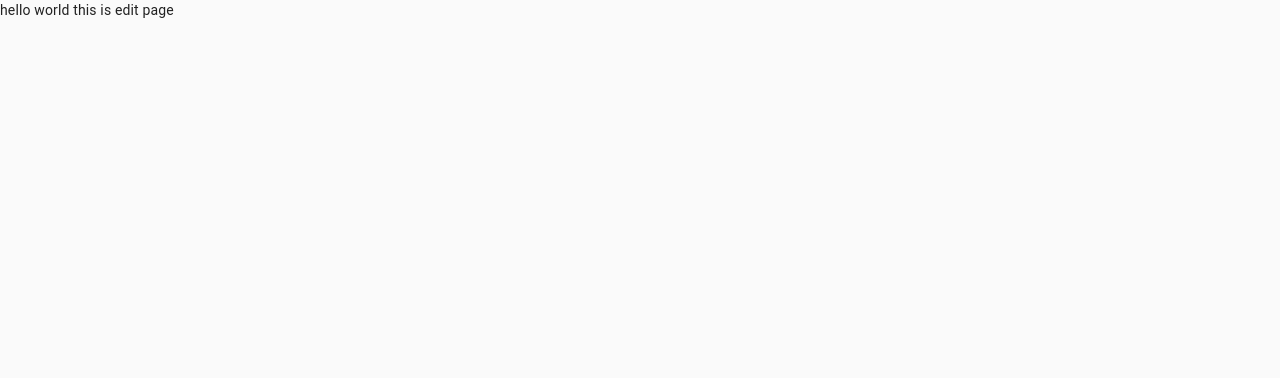
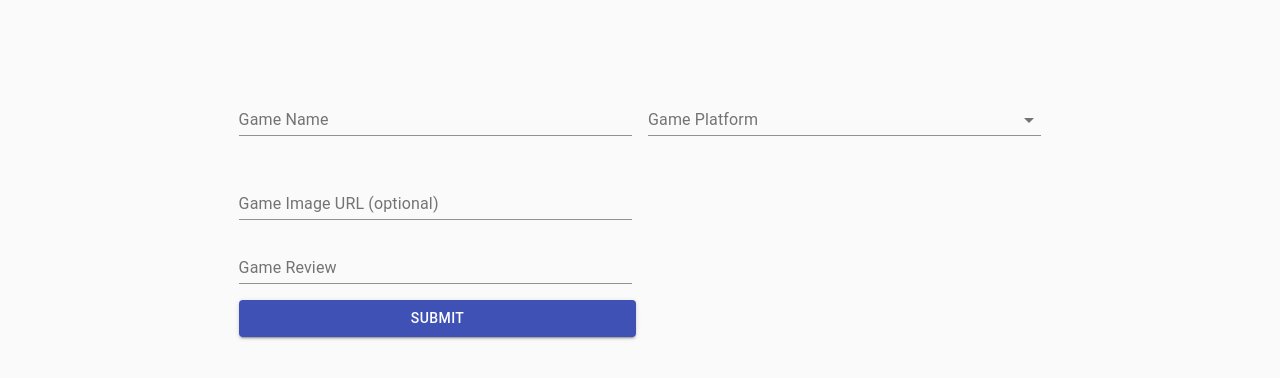
Before and after one commit to justinchoo93/G.Dia, a React app: page /edit/1 in a window 1280 px wide. Shown: the top 378 px of the page. Built offline with nearby package versions, Linux system fonts and the light colour scheme; no server answers.

Commit message:
edit page semi-working

```diff
--- a/client/components/GameEdit.jsx
+++ b/client/components/GameEdit.jsx
@@ -1,7 +1,265 @@
-import React from 'react';
+/* eslint-disable react/jsx-wrap-multilines */
+import React, { useEffect, useState } from 'react';
+import {
+  TextField,
+  Grid,
+  makeStyles,
+  InputLabel,
+  MenuItem,
+  Select,
+  Checkbox,
+  FormGroup,
+  FormControl,
+  FormControlLabel,
+  Button,
+} from '@material-ui/core';
+import axios from 'axios';
 
-const GameEdit = () => {
-  return <div>hello world this is edit page</div>;
+const useStyles = makeStyles((theme) => ({
+  root: {
+    '& > *': {
+      margin: theme.spacing(1),
+      width: '50ch',
+    },
+  },
+  formControl: {
+    margin: theme.spacing(1),
+    minWidth: 50,
+  },
+
+  gridContainer: {
+    paddingTop: '80px',
+  },
+
+  buttonPadding: {
+    paddingRight: '5px',
+    paddingLeft: '5px',
+  },
+}));
+
+const GameEdit = (props) => {
+  const { match } = props;
+  const { params } = match;
+
+  // state
+  const [retrievedGame, setRetrievedGame] = useState({});
+
+  useEffect(() => {
+    const fetchGame = async () => {
+      const result = await axios.get(`/api/edit/${params.id}`);
+      console.log('result.data', result.data);
+      setRetrievedGame(result.data);
+    };
+    fetchGame();
+  }, []);
+
+  const handleInputChange = (e) => {
+    const { name, value } = e.target;
+    switch (name) {
+      case 'gameName':
+        setRetrievedGame({ ...retrievedGame, [name]: value });
+        // console.log(retrievedGame.gameName);
+        break;
+      case 'gamePlatform':
+        setRetrievedGame({ ...retrievedGame, platform: value });
+        // console.log(retrievedGame.platform);
+        break;
+      case 'gameImage':
+        setRetrievedGame({ ...retrievedGame, imageURL: value });
+        break;
+      case 'gameReview':
+        setRetrievedGame({ ...retrievedGame, review: value });
+        break;
+      default:
+        console.log('not working');
+    }
+  };
+
+  // handle genre checks
+  const handleCheckChange = () => {};
+  // make a put request
+  const handleSubmit = (e) => {
+    const { gameName, platform, genre, imageURL, review } = retrievedGame;
+    e.preventDefault();
+    const data = {
+      gameName,
+      platform,
+      genre,
+      imageURL,
+      review,
+    };
+    axios
+      .put(`/api/edit/${params.id}`, data)
+      .then((response) => console.log('response after change', response))
+      .catch((err) => {
+        console.log('submit put request error: ', err);
+      });
+  };
+
+  const classes = useStyles();
+  return (
+    <Grid
+      container
+      className={classes.gridContainer}
+      direction="column"
+      justify="center"
+      alignItems="center"
+    >
+      <form
+        className={classes.root}
+        noValidate
+        autoComplete="off"
+        onSubmit={handleSubmit}
+      >
+        <TextField
+          id="gameName"
+          name="gameName"
+          label="Game Name"
+          value={retrievedGame.gameName}
+          onChange={handleInputChange}
+        />
+        <FormControl className={classes.formControl}>
+          <InputLabel id="GamePlatformLabel">Game Platform</InputLabel>
+          <Select
+            labelId="GamePlatformLabel"
+            id="gamePlatform"
+            name="gamePlatform"
+            value={retrievedGame.platform || ''}
+            onChange={handleInputChange}
+          >
+            <MenuItem value="PC">PC</MenuItem>
+            <MenuItem value="PS4">PS4</MenuItem>
+            <MenuItem value="XBox One">XBox One</MenuItem>
+            <MenuItem value="Nintendo Switch">Nintendo Switch</MenuItem>
+          </Select>
+        </FormControl>
+        <br />
+
+        {/* <FormGroup row>
+          <FormControlLabel
+            control={
+              <Checkbox
+                checked={retrievedGame.genre.action}
+                onChange={handleCheckChange}
+                name="action"
+                color="primary"
+              />
+            }
+            label="Action"
+          />
+          <FormControlLabel
+            control={
+              <Checkbox
+                checked={retrievedGame.genre.adventure}
+                onChange={handleCheckChange}
+                name="adventure"
+                color="primary"
+              />
+            }
+            label="Adventure"
+          />
+          <FormControlLabel
+            control={
+              <Checkbox
+                checked={retrievedGame.genre.mmorpg}
+                onChange={handleCheckChange}
+                name="mmorpg"
+                color="primary"
+              />
+            }
+            label="MMORPG"
+          />
+          <FormControlLabel
+            control={
+              <Checkbox
+                checked={retrievedGame.genre.strategy}
+                onChange={handleCheckChange}
+                name="strategy"
+                color="primary"
+              />
+            }
+            label="Strategy"
+          />
+          <FormControlLabel
+            control={
+              <Checkbox
+                checked={retrievedGame.genre.puzzle}
+                onChange={handleCheckChange}
+                name="puzzle"
+                color="primary"
+              />
+            }
+            label="Puzzle"
+          />
+          <FormControlLabel
+            control={
+              <Checkbox
+                checked={retrievedGame.genre.shooter}
+                onChange={handleCheckChange}
+                name="shooter"
+                color="primary"
+              />
+            }
+            label="Shooter"
+          />
+          <FormControlLabel
+            control={
+              <Checkbox
+                checked={retrievedGame.genre.rythm}
+                onChange={handleCheckChange}
+                name="rythm"
+                color="primary"
+              />
+            }
+            label="Rythm"
+          />
+          <FormControlLabel
+            control={
+              <Checkbox
+                checked={retrievedGame.genre.survival}
+                onChange={handleCheckChange}
+                name="survival"
+                color="primary"
+              />
+            }
+            label="Survival"
+          />
+          <FormControlLabel
+            control={
+              <Checkbox
+                checked={retrievedGame.genre.sports}
+                onChange={handleCheckChange}
+                name="sports"
+                color="primary"
+              />
+            }
+            label="Sports"
+          />
+        </FormGroup> */}
+        <br />
+        <TextField
+          id="gameImage"
+          name="gameImage"
+          label="Game Image URL (optional)"
+          value={retrievedGame.imageURL}
+          onChange={handleInputChange}
+        />
+        <br />
+        <TextField
+          id="gameReview"
+          name="gameReview"
+          label="Game Review"
+          value={retrievedGame.review}
+          onChange={handleInputChange}
+        />
+
+        <br />
+        <Button type="submit" variant="contained" color="primary">
+          Submit
+        </Button>
+      </form>
+    </Grid>
+  );
 };
 
 export default GameEdit;
--- a/client/components/GameForm.jsx
+++ b/client/components/GameForm.jsx
@@ -1,6 +1,8 @@
 /* eslint-disable react/jsx-wrap-multilines */
 /* eslint-disable jsx-a11y/label-has-associated-control */
 import React, { useState } from 'react';
+import { withRouter } from 'react-router-dom';
+
 import {
   TextField,
   Grid,
@@ -27,9 +29,18 @@ const useStyles = makeStyles((theme) => ({
     margin: theme.spacing(1),
     minWidth: 50,
   },
+
+  gridContainer: {
+    paddingTop: '80px',
+  },
+
+  buttonPadding: {
+    paddingRight: '5px',
+    paddingLeft: '5px',
+  },
 }));
 
-const GameForm = () => {
+const GameForm = (props) => {
   // initial state
   const [gameName, setGameName] = useState('');
   const [platform, setPlatform] = useState('');
@@ -101,18 +112,54 @@ const GameForm = () => {
     setSubmitted(false);
   };
 
+  const handleClickToMyGames = () => {
+    console.log('props.history', props.history);
+    props.history.push('/games');
+  };
+
   const classes = useStyles();
 
   // if submitted is true, we'll show submitted successfully phrase
   // if false, render the form page
   return submitted ? (
-    <Grid container direction="row" justify="center" alignItems="center">
+    <Grid
+      container
+      className={classes.gridContainer}
+      direction="column"
+      justify="center"
+      alignItems="center"
+    >
       <h3> Submitted successfully! Thank you</h3>
-      <br />
-      <button onClick={handleAddAnother}>Add another game</button>
+
+      <Grid container direction="row" justify="center" alignItems="center">
+        <Button
+          variant="contained"
+          onClick={handleAddAnother}
+          color="primary"
+          className={classes.buttonPadding}
+        >
+          Add another game
+        </Button>
+        <Button
+          variant="outlined"
+          color="primary"
+          onClick={handleClickToMyGames}
+          className={classes.buttonPadding}
+        >
+          My Games
+        </Button>
+      </Grid>
+
+      {/* <button onClick={handleAddAnother}>Add another game</button> */}
     </Grid>
   ) : (
-    <Grid container direction="row" justify="center" alignItems="center">
+    <Grid
+      container
+      className={classes.gridContainer}
+      direction="column"
+      justify="center"
+      alignItems="center"
+    >
       <form
         className={classes.root}
         noValidate
--- a/client/components/GameItem.jsx
+++ b/client/components/GameItem.jsx
@@ -15,7 +15,7 @@ import {
 
 const useStyles = makeStyles({
   root: {
-    maxWidth: 345,
+    maxWidth: 300,
   },
   media: {
     height: 160,
@@ -35,18 +35,14 @@ const GameItem = ({
 
   const onDelete = (i) => {
     setselectedId(i);
-    console.log('id', i);
     handleDelete(i);
   };
 
   const genreString = genre.join(', ');
   const classes = useStyles();
-  console.log('imageURL', imageURL);
 
   return (
-    <Grid container>
-      <Grid item xs={12} sm={6} md={4} spacing={4}>
-        <Card className={classes.root} raised id={id}>
+    <Card className={classes.root} raised>
       <CardActionArea id={id}>
         <CardMedia
           className={classes.media}
@@ -90,8 +86,6 @@ const GameItem = ({
         </Button>
       </CardActions>
     </Card>
-      </Grid>
-    </Grid>
   );
 };
 
--- a/client/components/GamesList.jsx
+++ b/client/components/GamesList.jsx
@@ -1,7 +1,16 @@
 import React, { useState, useEffect } from 'react';
 import axios from 'axios';
+import { makeStyles, Grid } from '@material-ui/core';
 import GameItem from './GameItem.jsx';
 import Search from './Search.jsx';
+
+const useStyles = makeStyles({
+  gridContainer: {
+    paddingLeft: '40px',
+    paddingRight: '20px',
+    paddingTop: '40px',
+  },
+});
 
 const GamesList = () => {
   const [isLoading, setIsLoading] = useState(true);
@@ -21,16 +30,23 @@ const GamesList = () => {
   }, [query]);
 
   const handleDelete = async (i) => {
-    console.log('id in game list', i);
+    // console.log('id in game list', i);
     const results = await axios.delete(`/api/games/${i}`);
     // console.log('results.data', results.data);
     setGames(results.data);
   };
 
-  const gameArray = games.map((game) => {
-    return (
+  const classes = useStyles();
+
+  return isLoading ? (
+    <div>Loading... Please Wait...</div>
+  ) : (
+    <>
+      <Search getQuery={(q) => setQuery(q)} games={games} />
+      <Grid container spacing={2} className={classes.gridContainer}>
+        {games.map((game) => (
+          <Grid key={game._id} item xs={12} s={6} md={3}>
             <GameItem
-        key={game._id}
               id={game._id}
               gameName={game.gameName}
               platform={game.platform}
@@ -41,16 +57,10 @@ const GamesList = () => {
                 handleDelete(i);
               }}
             />
-    );
-  });
-
-  return isLoading ? (
-    <div>Loading... Please Wait...</div>
-  ) : (
-    <section className="gameList">
-      <Search getQuery={(q) => setQuery(q)} games={games} />
-      {gameArray}
-    </section>
+          </Grid>
+        ))}
+      </Grid>
+    </>
   );
 };
 
--- a/client/components/Home.jsx
+++ b/client/components/Home.jsx
@@ -26,7 +26,7 @@ const Home = (props) => {
 
   return (
     <>
-      <AppBar position="static">
+      <AppBar>
         <Tabs value={selectedTab} onChange={handleChange}>
           <Tab label="My Games" />
           <Tab label="Add Games" />
--- a/client/components/Search.jsx
+++ b/client/components/Search.jsx
@@ -9,6 +9,9 @@ const useStyles = makeStyles((theme) => ({
       margin: theme.spacing(1),
       width: '100ch',
     },
+  },
+  gridContainer: {
+    paddingTop: '80px',
   },
 }));
 
@@ -22,7 +25,13 @@ const Search = ({ games, getQuery }) => {
     getQuery(q);
   };
   return (
-    <Grid container direction="row" justify="center" alignItems="center">
+    <Grid
+      container
+      direction="row"
+      justify="center"
+      alignItems="center"
+      className={classes.gridContainer}
+    >
       <form className={classes.root} noValidate autoComplete="off">
         <TextField
           id="outlined-search"
--- a/package.json
+++ b/package.json
@@ -20,6 +20,7 @@
     "nodemon": "^2.0.4",
     "react": "^16.13.1",
     "react-dom": "^16.13.1",
+    "react-router": "^5.2.0",
     "react-router-dom": "^5.2.0"
   },
   "devDependencies": {
```
Also changed, not shown: 1 other file (tests, documents, lock files or other folders). Lines whose indentation alone changed are shown as unchanged.
